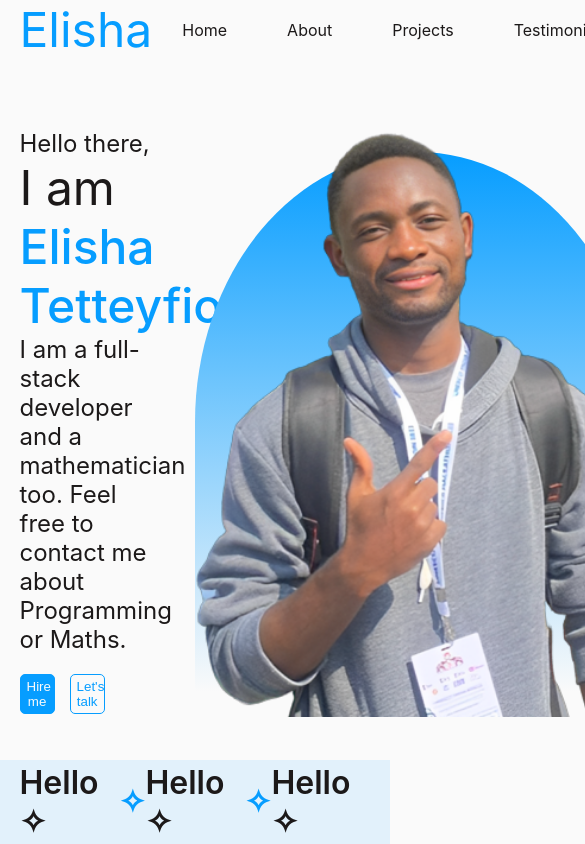
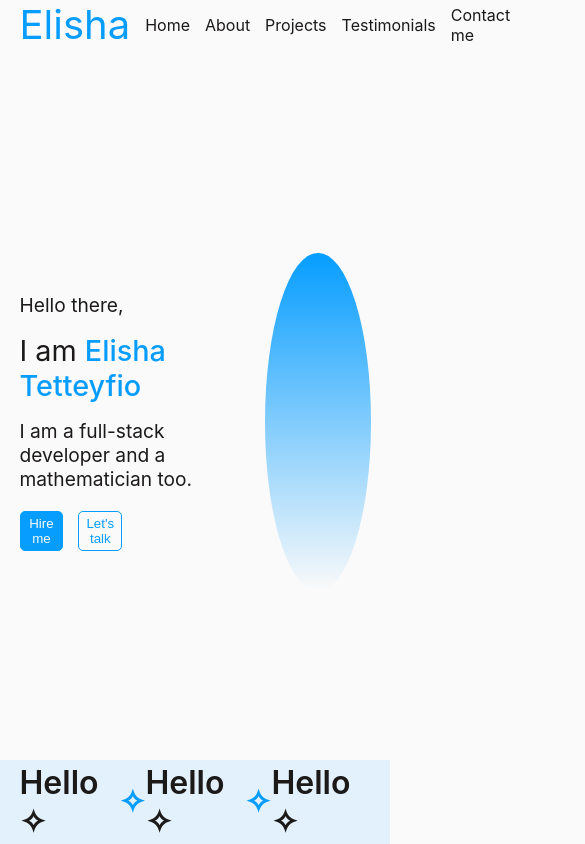
Before and after one commit to Elisha-Tetteyfio/my-portfolio1, a React (Create React App) app: page / in a window 390 px wide. Shown: the top 844 px of the page, 585 px wide, since content can reach past the window. Built offline with nearby package versions, Linux system fonts and the light colour scheme.

Commit message:
Add some `medium-sized screen`  design

```diff
--- a/src/components/Header.module.css
+++ b/src/components/Header.module.css
@@ -33,3 +33,13 @@
 .headerLink:active {
   color: #069dff;
 }
+
+@media screen and (max-width: 768px) {
+  .header1 {
+    font-size: 2.5rem;
+  }
+
+  .headerLink {
+    margin: 0 0 0 15px;
+  }
+}
--- a/src/components/Project.module.css
+++ b/src/components/Project.module.css
@@ -47,3 +47,26 @@
   background-color: inherit;
   color: #069dff;
 }
+
+@media screen and (max-width: 768px) {
+  .card {
+    display: flow-root;
+    border-radius: 5px;
+    margin-bottom: 2rem;
+    height: 15rem;
+    overflow-y: scroll;
+  }
+
+  .imgDiv {
+    width: 100%;
+    height: 8rem;
+  }
+
+  .liveDemo {
+    width: 35%;
+  }
+
+  .source {
+    width: 40%;
+  }
+}
--- a/src/segments/Intro.js
+++ b/src/segments/Intro.js
@@ -9,14 +9,17 @@ const Intro = () => {
         <div className={styles.introLeft}>
           <div className={styles.intro1}>Hello there,</div>
           <div className={styles.intro2}>I am <span className={styles.introName}>Elisha Tetteyfio</span></div>
-          <div className={styles.intro3}>I am a full-stack developer and a mathematician too. Feel free to contact me about Programming or Maths.</div>
+          <div className={styles.intro3}>
+            I am a full-stack developer and a mathematician too.
+            <span className={styles.deskOnly}>Feel free to contact me about Programming or Maths.</span>
+          </div>
           <div>
             <button className={`${styles.introButton} ${styles.introButton1}`}>Hire me</button>
             <button className={styles.introButton}>Let's talk</button>
           </div>
         </div>
         <div className={styles.introRight}>
-          <img src={im} alt="My image"/>
+          <img src={im} alt="Me" className={styles.deskOnly}/>
         </div>
       </div>
       <div className={styles.introDown}>
--- a/src/segments/Intro.module.css
+++ b/src/segments/Intro.module.css
@@ -2,7 +2,6 @@
   height: 80vh;
   width: 90%;
   margin: 10vh auto auto auto;
-  /* display: flow-root; */
   display: flex;
   align-items: center;
   justify-content: space-between;
@@ -72,19 +71,41 @@
   color: #069dff;
 }
 
-/* @media only screen and (max-width: 480px) {
+@media screen and (max-width: 768px) {
+  .deskOnly {
+    display: none;
+  }
+
+  .intro {
+    font-size: 1.2rem;
+  }
+
+  .introLeft {
+    width: 50%;
+  }
+
+  .intro1 {
+    margin-bottom: 1rem;
+  }
+
+  .intro2 {
+    font-size: 1.5em;
+    margin-bottom: 1rem;
+  }
+
+  .introRight {
+    background-image: linear-gradient(#069dff, #fafafa);
+    width: 30%;
+    height: 50%;
+    border-radius: 50% 50% 50% 50%;
+    margin: 0;
+  }
+}
+
+/* @media screen and (max-width: 480px) {
   .intro {
     background-image: url("../images/t5.jpg");
     background-size: contain;
     height: 100vh;
   }
 } */
-
-/* @media screen and (max-width: 768px) {
-  .intro {
-    background-image: url("../images/t5.jpg");
-    background-color: rebeccapurple;
-    background-size: contain;
-    height: 100vh;
-  }
-} */
```
